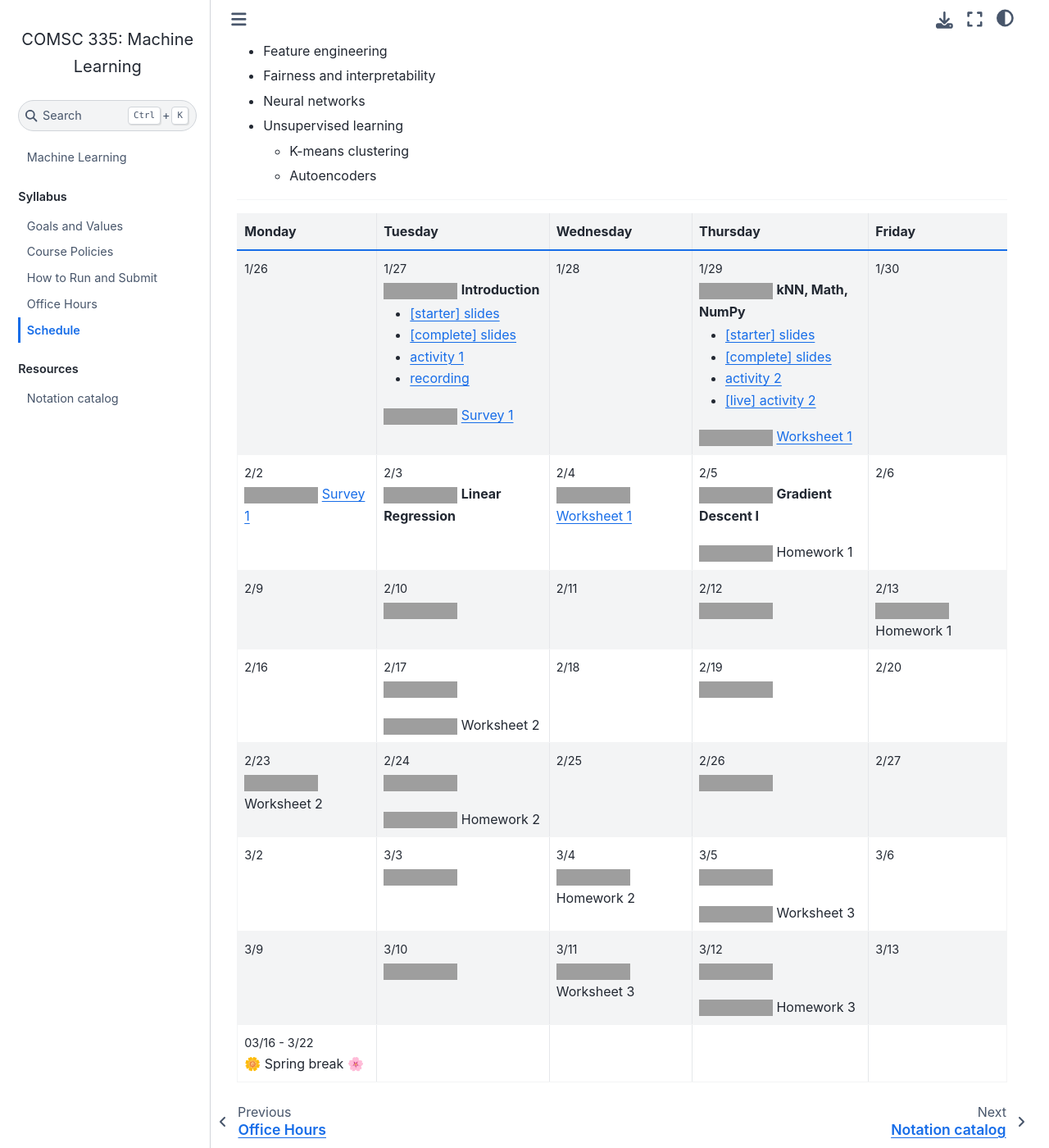
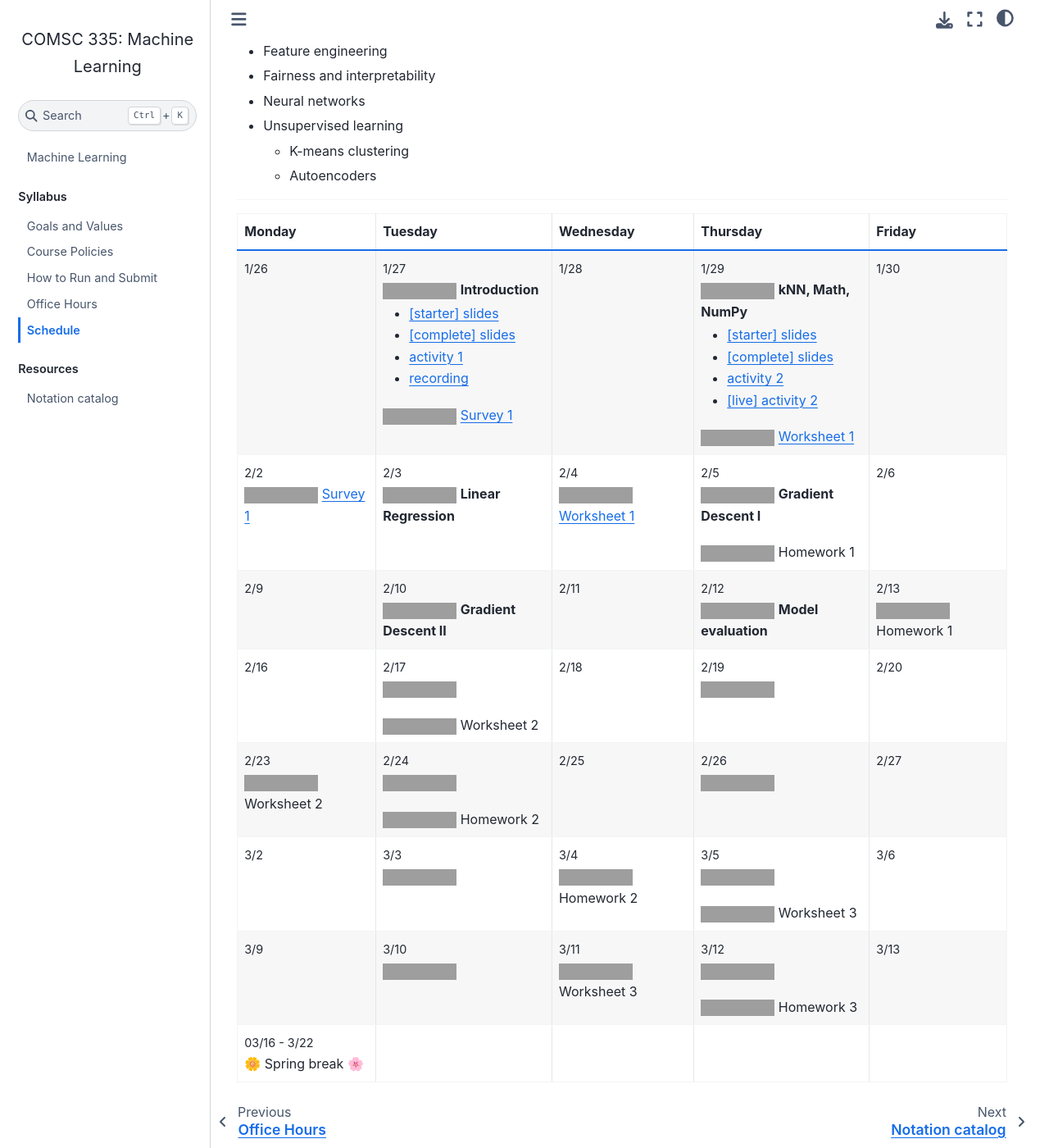
Before and after one commit to comsc335/comsc335.github.io, a Jupyter Book: the page built from syllabus/schedule.md, in a window 1280 px wide and 1400 px high, scrolled down 473 px, cut to the strip 0-1400 px from the top of the window. Shown: the whole strip at 82% size. Built offline with Jupyter Book 1.0.4 settings and Sphinx 7.4.7 and the Sphinx Book theme 1.1.4, drawn with Linux system fonts in a browser that asks for light colours; pages that are not in the unit, such as notebooks, are missing from menus; grey boxes are pictures that could not be loaded.

```diff
--- a/_static/style.css
+++ b/_static/style.css
@@ -18,3 +18,34 @@
 .bd-main .bd-content .bd-article-container {
     max-width: 100em;
 }
+
+
+/* Keep odd rows color */
+tr.row-odd,
+tr.row-odd:hover {
+    background-color: rgb(255, 255, 255) !important;  /* white */
+}
+
+/* Keep even rows color */
+tr.row-even,
+tr.row-even:hover {
+    background-color: rgb(247, 247, 247) !important;  /* light gray */
+}
+
+/* Dark theme support for table rows */
+[data-theme="dark"] tr.row-odd,
+[data-theme="dark"] tr.row-odd:hover {
+    background-color: rgb(40, 40, 40) !important;  /* dark gray */
+}
+
+[data-theme="dark"] tr.row-even,
+[data-theme="dark"] tr.row-even:hover {
+    background-color: rgb(50, 50, 50) !important;  /* slightly lighter dark gray */
+}
+
+/* Hide the table of contents on print */
+@media print {
+    .bd-toc {
+        visibility: hidden;
+    }
+}
--- a/syllabus/schedule.md
+++ b/syllabus/schedule.md
@@ -98,12 +98,12 @@
 *   - <small> 2/9 </small> <!-- Week 3 -->
 
     - <small> 2/10 </small> <br>
-        ![](https://img.shields.io/badge/Class%2004-1f77b4)
+        ![](https://img.shields.io/badge/Class%2004-1f77b4) <b> Gradient Descent II </b>
 
     - <small> 2/11 </small>
 
     - <small> 2/12 </small> <br>
-        ![](https://img.shields.io/badge/Class%2005-1f77b4)
+        ![](https://img.shields.io/badge/Class%2005-1f77b4) <b> Model evaluation </b>
 
     - <small> 2/13 </small> <br>
         ![](https://img.shields.io/badge/Due-dc322f) Homework 1
```
Also changed, not shown: 1 other file.
